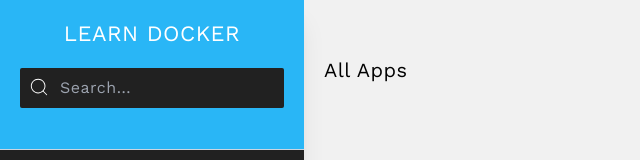
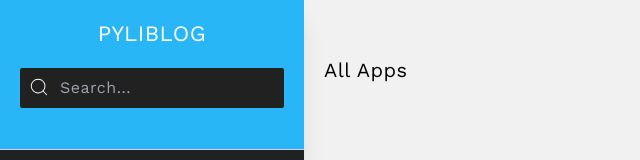
Before and after one commit to thecuriousteam/PyLibLog, a React (Vite) app: page / in a window 1280 px wide. Shown: the top 160 px of the page, without its empty margins (0-640 px from the left). Built offline with nearby package versions, Linux system fonts and the light colour scheme.

Commit message:
Heading changed to PyLibLog

```diff
--- a/src/layouts/sidebar/index.jsx
+++ b/src/layouts/sidebar/index.jsx
@@ -67,9 +67,9 @@
           },
         },
       };
-// subMenusList.map(menu => {
-//   console.log(menu);
-// })
+  // subMenusList.map(menu => {
+  //   console.log(menu);
+  // })
   return (
     <div>
       <div
@@ -93,26 +93,26 @@
             width={45}
             alt=""
           /> */}
-          <h1 className="text-[22px] text-white whitespace-pre text-center pb-5">LEARN DOCKER</h1>
-         <Search />
+          <h1 className="text-[22px] text-white whitespace-pre text-center pb-5">
+            PYLIBLOG
+          </h1>
+          <Search />
         </div>
 
         <div className="flex flex-col  h-full">
           <ul className="whitespace-pre px-2.5 text-[0.9rem] py-5 flex flex-col gap-1  font-medium overflow-x-hidden scrollbar-thin scrollbar-track-[#ccc] scrollbar-thumb-yellow-500   md:h-[68%] h-[70%]">
-
             {(open || isTabletMid) && (
               <div className="py-5 border-slate-300 ">
                 {/* <small className="pl-3 text-slate-500 inline-block mb-2">
                   Product categories
                 </small> */}
-                {subMenusList?.map((data,i) => (
+                {subMenusList?.map((data, i) => (
                   <div key={i} className="flex flex-col gap-1">
                     <SubMenu data={data} />
                   </div>
                 ))}
               </div>
             )}
-
           </ul>
           {open && (
             <div className="flex-1 text-sm z-50  max-h-48 my-auto  whitespace-pre   w-full  font-medium  ">
```
